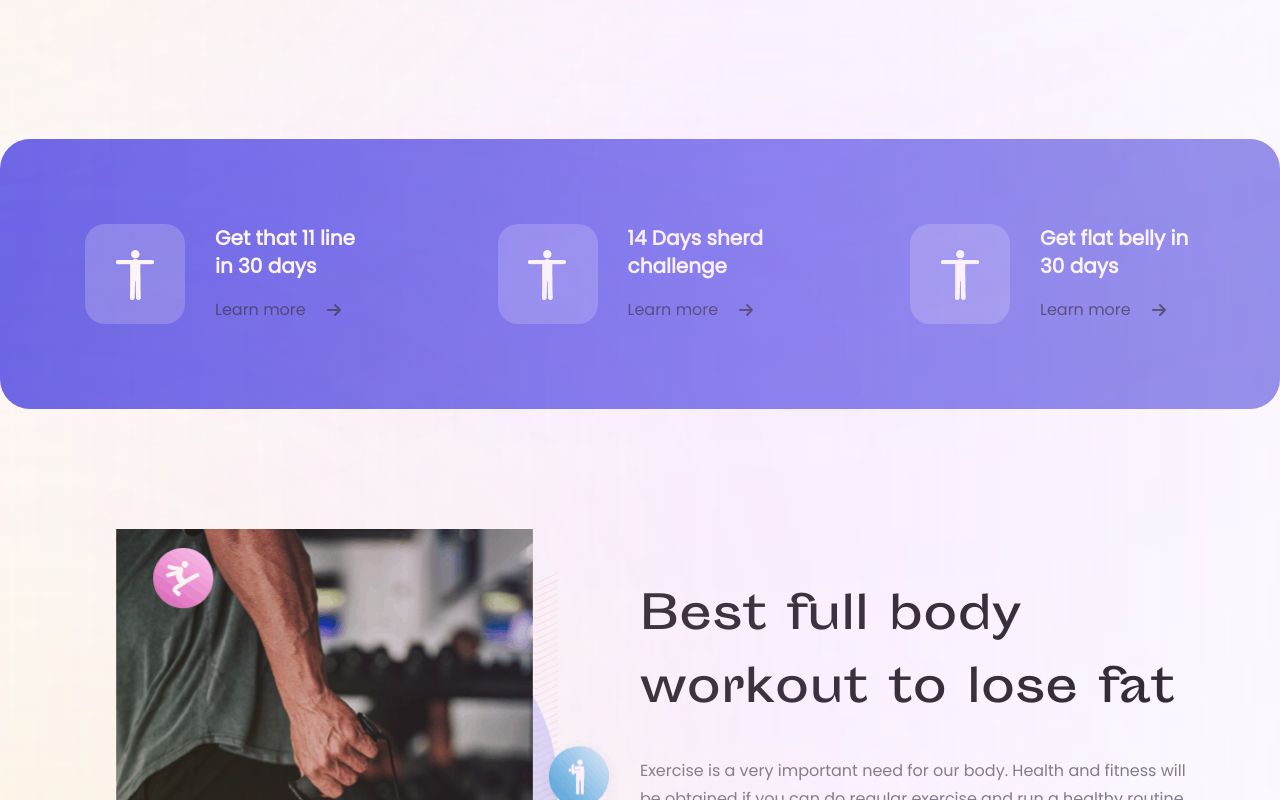
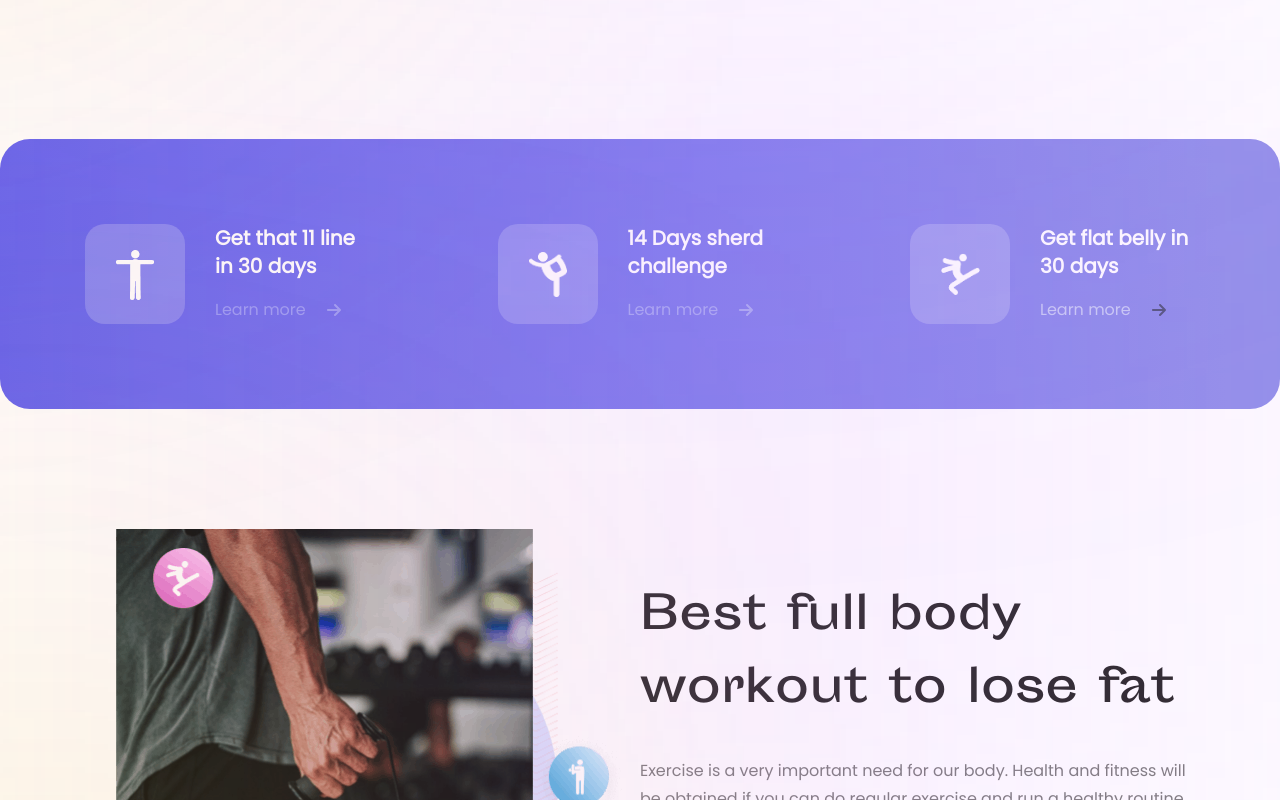
Before and after one commit to knrbokhari/nextjs_task, a Next.js app: page / in a window 1280 px wide. Shown: the part 1040-1840 px from the top of the page. Built offline with nearby package versions, Linux system fonts and the light colour scheme.

Commit message:
content2 & content3 conponents design fix

```diff
--- a/src/components/Content2.tsx
+++ b/src/components/Content2.tsx
@@ -2,11 +2,15 @@ import React from 'react'
 import Image from "next/image";
 import Link from 'next/link';
 import person1 from '../images/person1.png'
+import person2 from '../images/person2.png'
+import person3 from '../images/person3.png'
 import { ImArrowRight2 } from 'react-icons/im'
 
 const Content2 = () => {
   return (
-    <div className='container mx-auto px-[28px] py-[35px] md:p-[85px] bg-[linear-gradient(87.05deg,_#6462F0_0%,_#9190E9_95%)] rounded-[30px]'>
+    <div className='container mx-auto'>
+        <div className='px-[25px] md:px-[0px]'>
+            <div className='px-[28px] py-[35px] md:p-[85px] bg-[linear-gradient(87.05deg,_#6462F0_0%,_#9190E9_95%)] rounded-[30px]'>
                 <div className="lg:flex justify-between">
                     <div className='flex flex-row items-center mb-[50px] lg:m-0'>
                         <div className='h-[100px] w-[100px] flex justify-center items-center bg-[#ffffff33] rounded-[20px]'>
@@ -20,14 +24,14 @@ const Content2 = () => {
                         </div>
                         <div className='ml-[30px]'>
                             <h3 className='font-Poppins font-bold text-[20px] leading-[28px] text-white w-[155px] mb-[16px] '>Get that 11 line in 30 days</h3>
-                    <Link href='/' className='text-[#26252499] text-[16px] leading-[28px] font-Poppins flex items-center'>Learn more <ImArrowRight2 className='ml-[20px]'/> </Link>
+                            <Link href='/' className='text-[#FFFFFF] text-[16px] leading-[28px] font-Poppins flex items-center opacity-30'>Learn more <ImArrowRight2 className='ml-[20px]'/> </Link>
                         </div>
                     </div>
                     <div className='flex flex-row items-center mb-[50px] lg:m-0'>
                         <div className='h-[100px] w-[100px] flex justify-center items-center bg-[#ffffff33] rounded-[20px]'>
                             <Image
                                 className=""
-                        src={person1}
+                                src={person2}
                                 alt="/"
                                 width={39}
                                 height={48}
@@ -35,14 +39,14 @@ const Content2 = () => {
                         </div>
                         <div className='ml-[30px]'>
                             <h3 className='font-Poppins font-bold text-[20px] leading-[28px] text-white w-[155px] mb-[16px] '>14 Days sherd challenge</h3>
-                    <Link href='/' className='text-[#26252499] text-[16px] leading-[28px] font-Poppins flex items-center'>Learn more <ImArrowRight2 className='ml-[20px]'/> </Link>
+                            <Link href='/' className='text-[#FFFFFF] text-[16px] leading-[28px] font-Poppins flex items-center opacity-30'>Learn more <ImArrowRight2 className='ml-[20px]'/> </Link>
                         </div>
                     </div>
                     <div className='flex flex-row items-center lg:m-0'>
                         <div className='h-[100px] w-[100px] flex justify-center items-center bg-[#ffffff33] rounded-[20px]'>
                             <Image
                                 className=""
-                        src={person1}
+                                src={person3}
                                 alt="/"
                                 width={39}
                                 height={48}
@@ -50,7 +54,9 @@ const Content2 = () => {
                         </div>
                         <div className='ml-[30px]'>
                             <h3 className='font-Poppins font-bold text-[20px] leading-[28px] text-white w-[155px] mb-[16px] '>Get flat belly in 30 days</h3>
-                    <Link href='/' className='text-[#26252499] text-[16px] leading-[28px] font-Poppins flex items-center'>Learn more <ImArrowRight2 className='ml-[20px]'/>  </Link>
+                            <Link href='/' className='text-[#FFFFFF] text-[16px] leading-[28px] font-Poppins flex items-center opacity-50'>Learn more <ImArrowRight2 className='ml-[20px] text-[#262524]'/>  </Link>
+                        </div>
+                    </div>
                 </div>
             </div>
         </div>
--- a/src/components/Content3.tsx
+++ b/src/components/Content3.tsx
@@ -7,13 +7,14 @@ import { ImArrowRight2 } from 'react-icons/im'
 const Content3 = () => {
   return (
     <div className="container mx-auto mb-[90px] mt-[120px]">
+            <div className='px-[25px] md:px-0'>
                 <div className="lg:flex lg:flex-row-reverse items-end">
                     <div className="basis-1/2">
                         <h1 className='text-[#262524] max-w-[558px] text-[46px] leading-[73px] font-SportingGrotesque mb-[30px]'>Best full body workout to lose fat</h1>
                         <p className='text-[#26252499] text-[16px] leading-[28px] font-Poppins mb-[50px] max-w-[553px]'>Exercise is a very important need for our body. Health and fitness will be obtained if you can do regular exercise and run a healthy routine. Even at home we still have to be diligent in exercising, either alone or with your friends at home.</p>
                         <button className='text-[16px] font-Poppins px-[24px] py-[16px] bg-[#264373] shadow-[0_20px_80px_rgba(51,78,123,0.3)] rounded-[10px] text-white mb-[50px] flex items-center justify-between w-[245px]'>Get started <ImArrowRight2 className='text-[16px]' /> </button>
                     </div>
-                <div className="basis-1/2 mt-60px lg:mt-0">
+                    <div className="basis-1/2 mt-60px mx-auto lg:m-0">
                         <Image
                             className=""
                             src={Hero1}
@@ -22,6 +23,7 @@ const Content3 = () => {
                     </div>
                 </div>
             </div>
+        </div>
   )
 }
 
```
Lines whose indentation alone changed are shown as unchanged.
